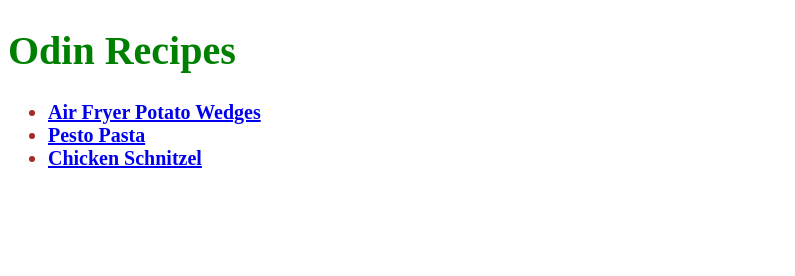
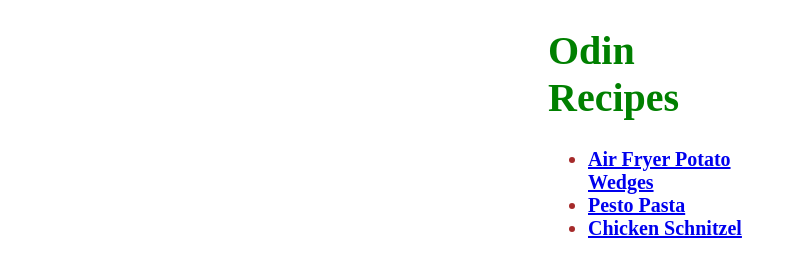
Before and after one commit to IdoZakashansky/odin-recipes, a plain HTML site: page index.html in a window 1280 px wide. Shown: the whole page, without its empty margins (0-795 px from the left). Drawn offline with Linux system fonts and the light colour scheme.

Commit message:
I added styles to the index.html file
I used padding and margin to center the homepage content.

```diff
--- a/index.html
+++ b/index.html
@@ -5,7 +5,8 @@
     <title>Odin Recipes</title>
     <link rel="stylesheet" href="styles.css">
 </head>
-<body>
+<body class="homepage">
+    <div class="homepage-content">
         <h1>Odin Recipes</h1>
         <div class="recipes">
             <ul>
@@ -14,5 +15,6 @@
                 <li><a href="recipes/schnitzel.html">Chicken Schnitzel</a></li>
             </ul>
         </div>
+    </div>
 </body>
 </html>
--- a/styles.css
+++ b/styles.css
@@ -2,6 +2,7 @@
     color: orange;
     font-size: 20px;
     font-weight: bold;
+    display: inline;
 }
 
 h1 {
@@ -23,3 +24,12 @@ img {
     height: auto;
     width: 400;
 }
+.homepage {
+    width: 100%;
+}
+
+.homepage-content {
+    width: 200px;
+    height: 200px;
+    margin: auto;
+}
```
Lines whose indentation alone changed are shown as unchanged.
